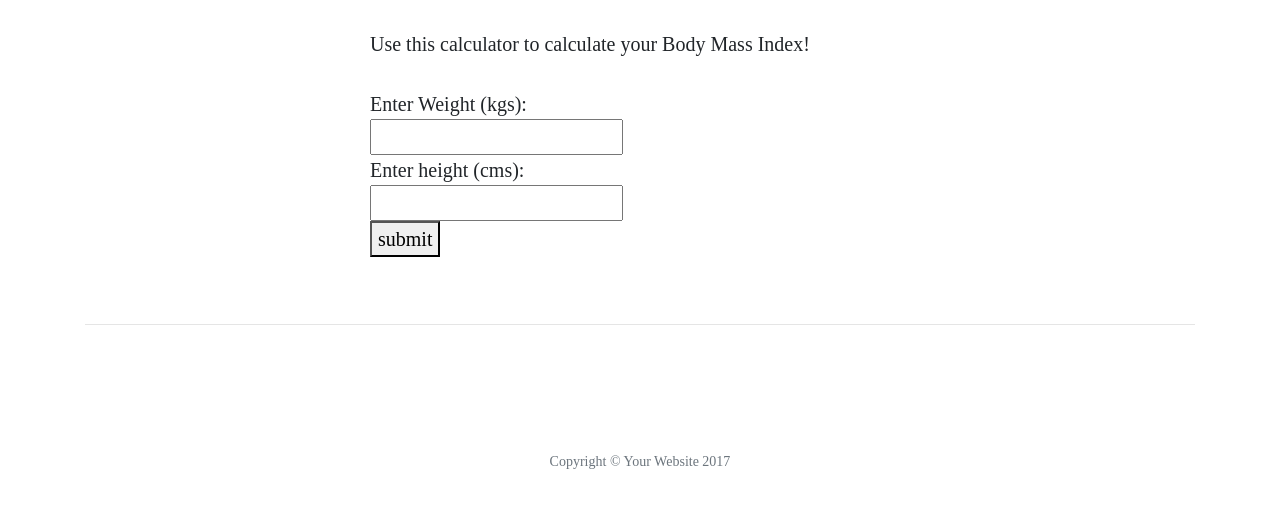
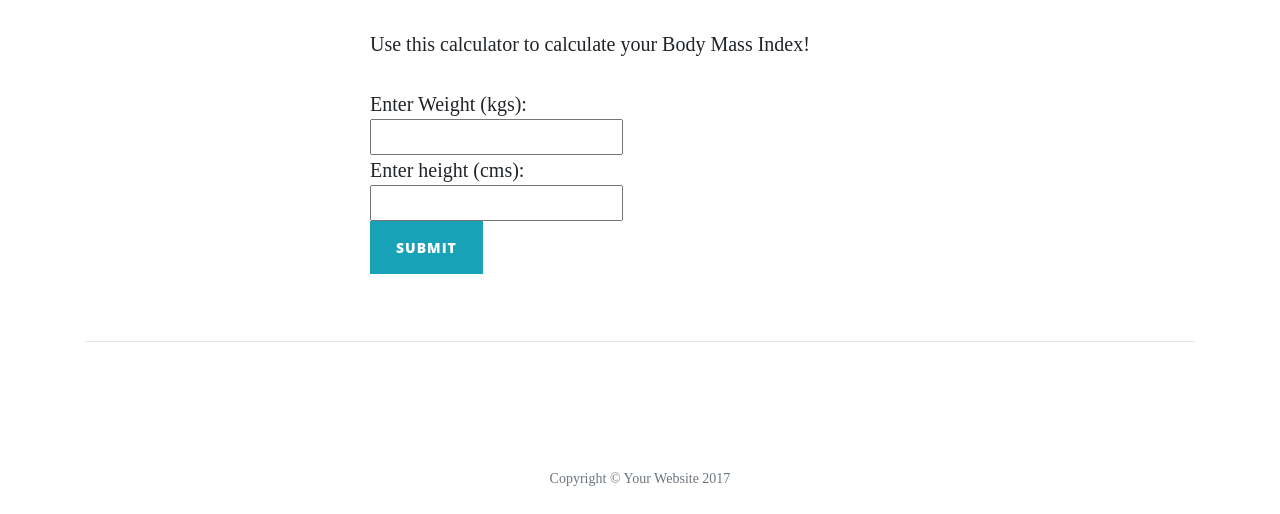
Before and after one commit to ainedoyle/3rd-milestone, a Flask app: page / in a window 1280 px wide. Shown: the part 683-1197 px from the top of the page. Before the commit the page ends 1152 px from the top, so only its background shows below. Run offline with Flask 2, Linux system fonts and the light colour scheme; some libraries are stand-ins or nearby versions.

Commit message:
Update index.html

```diff
--- a/templates/index.html
+++ b/templates/index.html
@@ -19,7 +19,7 @@
 		<input type="text" name="weight"><br>
 		Enter height (cms):<br>
 		<input type="text" name="height"><br>
-		<button type="submit" class="pure-button pure-button-primary" value="Submit">submit</button>
+		<button type="submit" class="btn btn-info" value="Submit">Submit</button>
 
 	</form>
 
```
